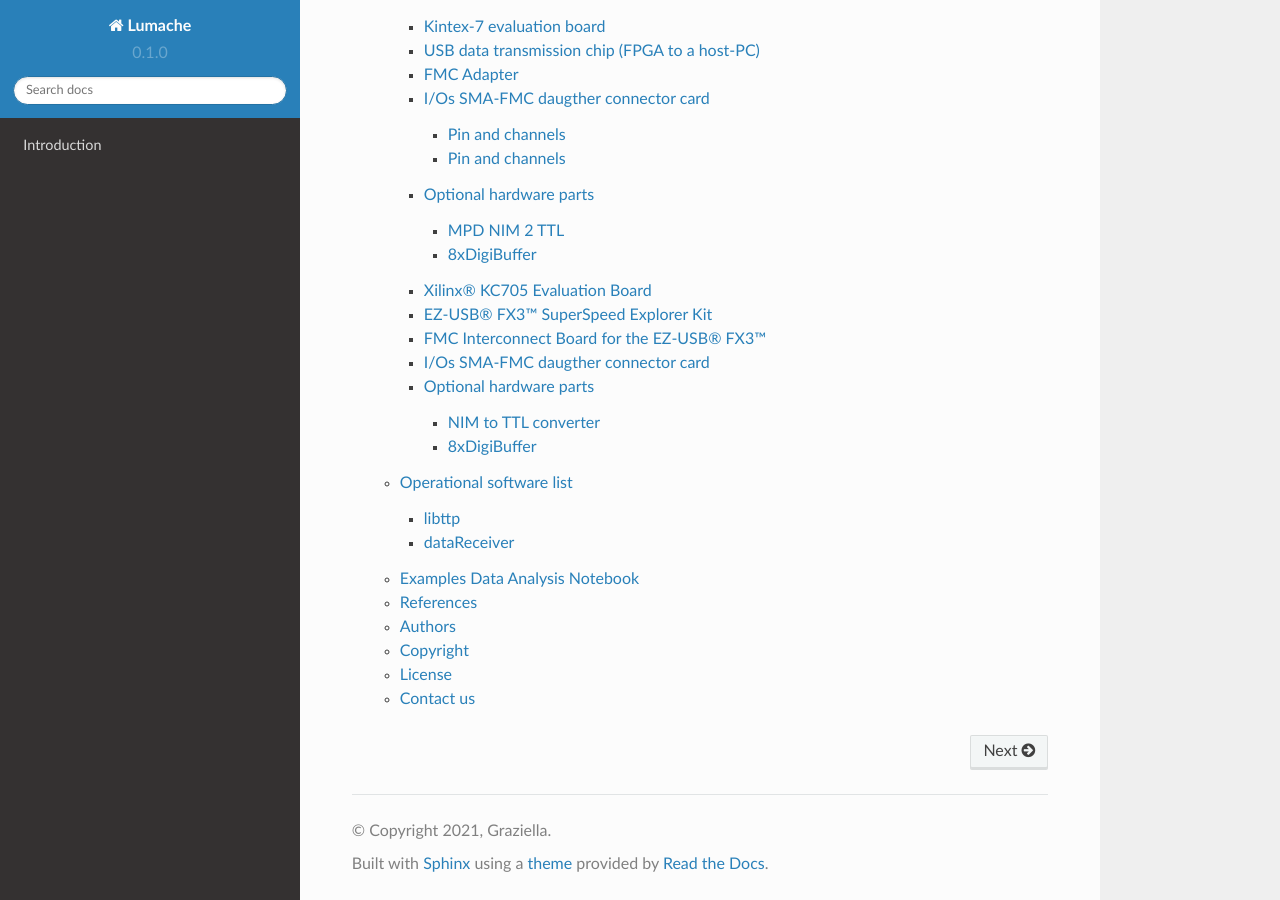
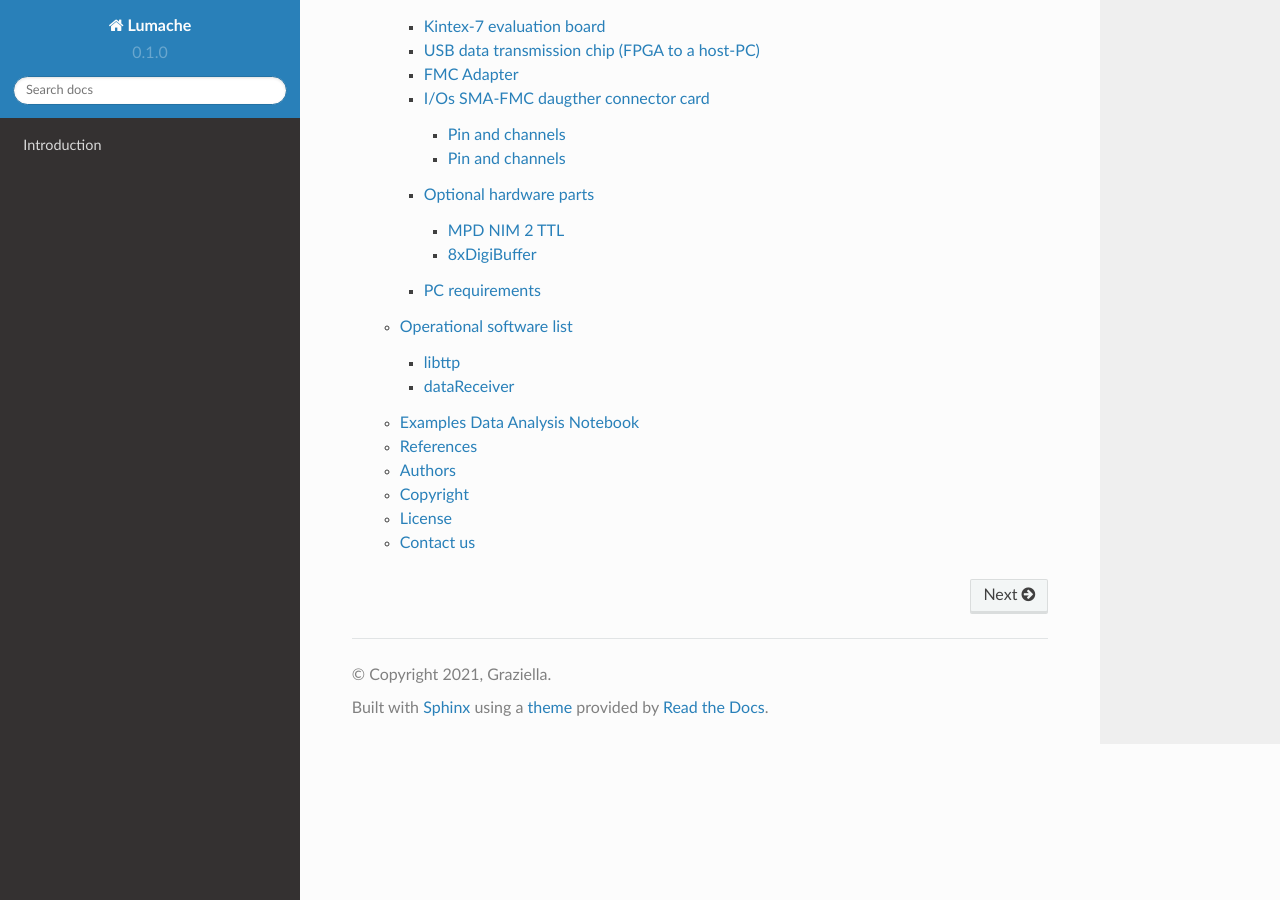
Before and after one commit to mattia-donato/BrightEyes-TTM-docs, a Sphinx documentation site: the page built from docs/source/index.rst, in a window 1280 px wide and 900 px high, scrolled down 566 px. Built offline with Sphinx 7.4.7 and the Read the Docs theme 2.0.0, drawn with Linux system fonts in a browser that asks for light colours; some of the changed lines change nothing that is shown.

Commit message:
Update hardware.rst

```diff
--- a/docs/source/hardware.rst
+++ b/docs/source/hardware.rst
@@ -18,65 +18,8 @@ Optional hardware parts
    DigiBuffer
 
 
-
-Xilinx® KC705 Evaluation Board
-^^^^^^^^^^^^^^^^^^^^^^^^^^^^^^
-- Kintex-7 evaluation board for the BrightEyes-TTM
-- *Brand:* Xilinx®
-- *Product code:* EK-K7-KC705-G
-- *Link to the product:* https://www.xilinx.com/products/boards-and-kits/ek-k7-kc705-g.html
-- **How-To / Firmware**: :doc:`**READ THE NOTES** <FPGABoard>`
-
-
-EZ-USB® FX3™ SuperSpeed Explorer Kit
-^^^^^^^^^^^^^^^^^^^^^^^^^^^^^^^^^^^^
-- USB board for data transmission from the FPGA to a host-PC
-- *Brand:* Cypress®
-- *Product code:* CYUSB3KIT-003 EZ-USB
-- *Link to the product:* https://www.cypress.com/documentation/development-kitsboards/cyusb3kit-003-ez-usb-fx3-superspeed-explorer-kit
-- **How-To / Firmware**: :doc:`**READ THE NOTES** <USB3>`
-
-FMC Interconnect Board for the EZ-USB® FX3™
-^^^^^^^^^^^^^^^^^^^^^^^^^^^^^^^^^^^^^^^^^^^
-- FMC adapter connector card to interconnect a Xilinx® FPGA board with the EZ-USB® FX3™ SuperSpeed Explorer Kit
-- *Brand:* Cypress®
-- *Product code:* CYUSB3ACC-005
-- *Link to the product:* https://www.cypress.com/documentation/development-kitsboards/cyusb3acc-005-fmc-interconnect-board-ez-usb-fx3-superspeed
-- **How-To / Firmware**: :doc:`**READ THE NOTES** <FMCAdapter>`
-
-
-I/Os SMA-FMC daugther connector card
-^^^^^^^^^^^^^^^^^^^^^^^^^^^^^^^^^^^^
-- FMC daugther card to interface the BrightEyes-TTM with external photon-signals
-- *Brand:* *custom-built*
-- *Product code:* *custom-built*
-- **Description:** :doc:`**READ THE NOTES** <IOConnectorBoard>`
-- **Gerber File:** Gerber_SMA_FMC.zip <boards/IOconnectorBoard/Gerber_SMA_FMC.zip>
-
-
-Optional hardware parts
-^^^^^^^^^^^^^^^^^^^^^^^
-
-
-NIM to TTL converter
---------------------
-- Signal converter module capable to convert an input NIM pulse to a Low Voltage TTL for triggering the laser sync out and feeding it to the
-- *Brand:* MPD
-- *Product code:* MPD NIM 2 TTL
-- *Producer link:* http://www.micro-photon-devices.com/Products/Instrumentation/NIM2TTL-Converter
-- **How-to produce it**: :doc:`**READ THE NOTES** <NIM2TTL>`, Gerber_SMA_FMC.zip <boards/IOconnectorBoard/Gerber_SMA_FMC.zip>
-
-8xDigiBuffer
-------------
-- I/O multichannel (8x) digital buffer to match the impedance of external reference signals with the input impedance of the Xilinx® KC705 Evaluation kit
-- *Brand:* *custom-built*
-- *Product code:* *custom-built*
-- **How-to produce it:** :doc:`**READ THE NOTES** <boards/8xDigiBuffer>`
-- **Gerber File:** `8xDigiBuffer_Gerber.zip <boards/8xDigiBuffer/files/DigiBuff8_rev2_GerberFiles.zip>`_
-
-
-
-**BrightEyes-TTM operation**
+PC requirements
+^^^^^^^^^^^^^^^
 
 .. list-table::
    :header-rows: 1
```
